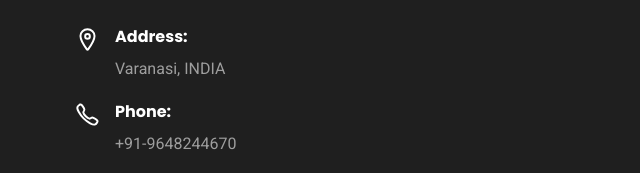
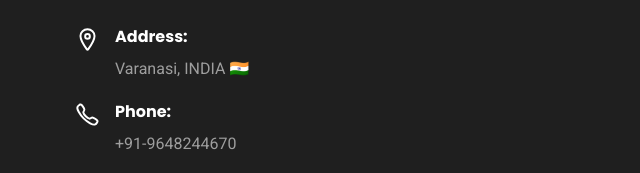
Before and after one commit to brijshyam/portfolio-brijshyam, a plain HTML site: page index.html in a window 1280 px wide. Shown: the part 4214-4387 px from the top of the page, 0-640 px from the left. Drawn offline with nearby package versions, Linux system fonts and the light colour scheme; a web font is replaced by a local one.

Commit message:
country flag added

```diff
--- a/index.html
+++ b/index.html
@@ -709,7 +709,7 @@
                   <h3 class="h4 contact-item-title">Address:</h3>
 
                   <address class="contact-info">
-                    Varanasi, INDIA
+                    Varanasi, INDIA 🇮🇳
                   </address>
                 </div>
 
```
